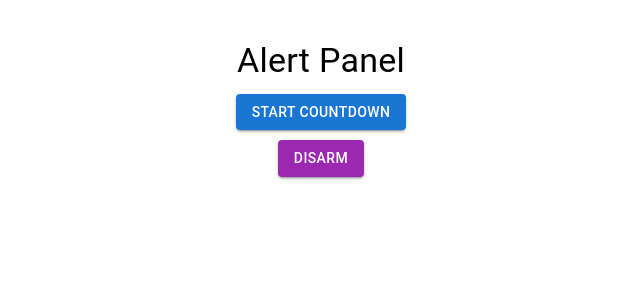
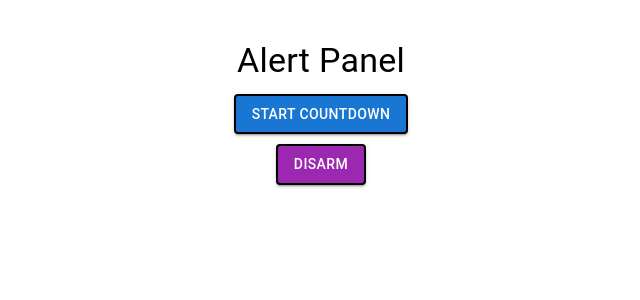
Before and after one commit to rndmzd/remote-alerts, a React app in the folder packages/client/: page / in a window 1280 px wide. Both pictures are taken after a click on the button "ARM". Shown: the top 300 px of the page, without its empty margins (319-959 px from the left). Built offline with nearby package versions, Linux system fonts and the light colour scheme; no server answers.

Commit message:
Add border around individual buttons.

```diff
--- a/packages/client/src/App.tsx
+++ b/packages/client/src/App.tsx
@@ -30,12 +30,22 @@ const App: React.FC = () => {
         {isConnected ? (
           <>
             <Countdown socket={socket} />
-            <Button variant="contained" color="secondary" onClick={handleDisconnect} style={{ marginTop: '10px' }}>
+            <Button
+              variant="contained"
+              color="secondary"
+              onClick={handleDisconnect}
+              sx={{ marginTop: '10px', border: '2px solid black' }}
+            >
               Disarm
             </Button>
           </>
         ) : (
-          <Button variant="contained" color="primary" onClick={handleConnect}>
+          <Button
+            variant="contained"
+            color="primary"
+            onClick={handleConnect}
+            sx={{ border: '2px solid black' }}
+          >
             Arm
           </Button>
         )}
--- a/packages/client/src/Countdown.tsx
+++ b/packages/client/src/Countdown.tsx
@@ -52,12 +52,22 @@ const Countdown: React.FC<CountdownProps> = ({ socket }) => {
           <Typography variant="h5" gutterBottom>
             Time Remaining: {timeRemaining} seconds
           </Typography>
-          <Button variant="contained" color="secondary" onClick={stopCountdown}>
+          <Button
+            variant="contained"
+            color="secondary"
+            onClick={stopCountdown}
+            sx={{ border: '2px solid black' }}
+          >
             Stop Countdown
           </Button>
         </>
       ) : (
-        <Button variant="contained" color="primary" onClick={startCountdown}>
+        <Button
+          variant="contained"
+          color="primary"
+          onClick={startCountdown}
+          sx={{ border: '2px solid black' }}
+        >
           Start Countdown
         </Button>
       )}
```
